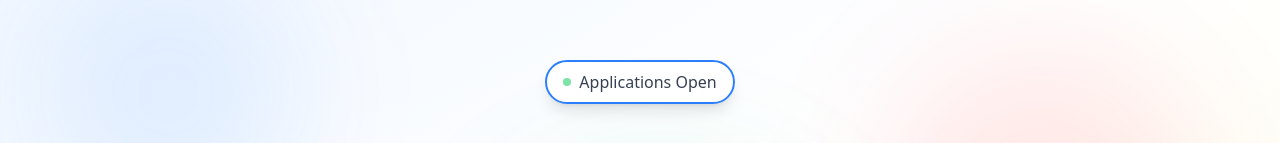
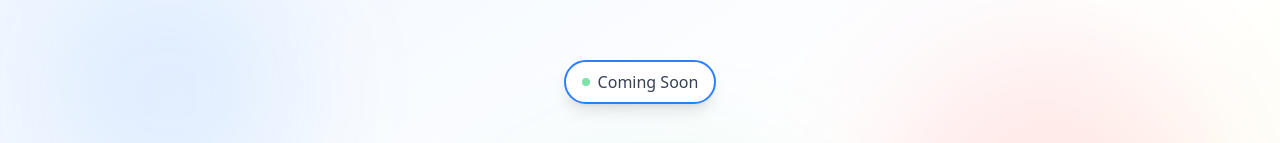
Before and after one commit to vatsaljain-hub/build-grow-hackathon, a React (Vite) app: page / in a window 1280 px wide. Shown: the part 196-339 px from the top of the page. Built offline with nearby package versions, Linux system fonts and the light colour scheme.

Commit message:
coming soon added

```diff
--- a/src/components/Hero.tsx
+++ b/src/components/Hero.tsx
@@ -14,7 +14,7 @@ export function Hero() {
       <div className="relative z-10 max-w-6xl mx-auto px-4 sm:px-6 lg:px-8 text-center">
         <div className="inline-flex items-center gap-2 px-4 py-2 rounded-full bg-white border-2 border-blue-500 mb-8 shadow-lg">
           <span className="w-2 h-2 rounded-full bg-green-500 animate-pulse"></span>
-          <span className="text-gray-700">Applications Open</span>
+          <span className="text-gray-700">Coming Soon</span>
         </div>
 
         <h1 className="text-5xl sm:text-6xl lg:text-7xl mb-6">
```
